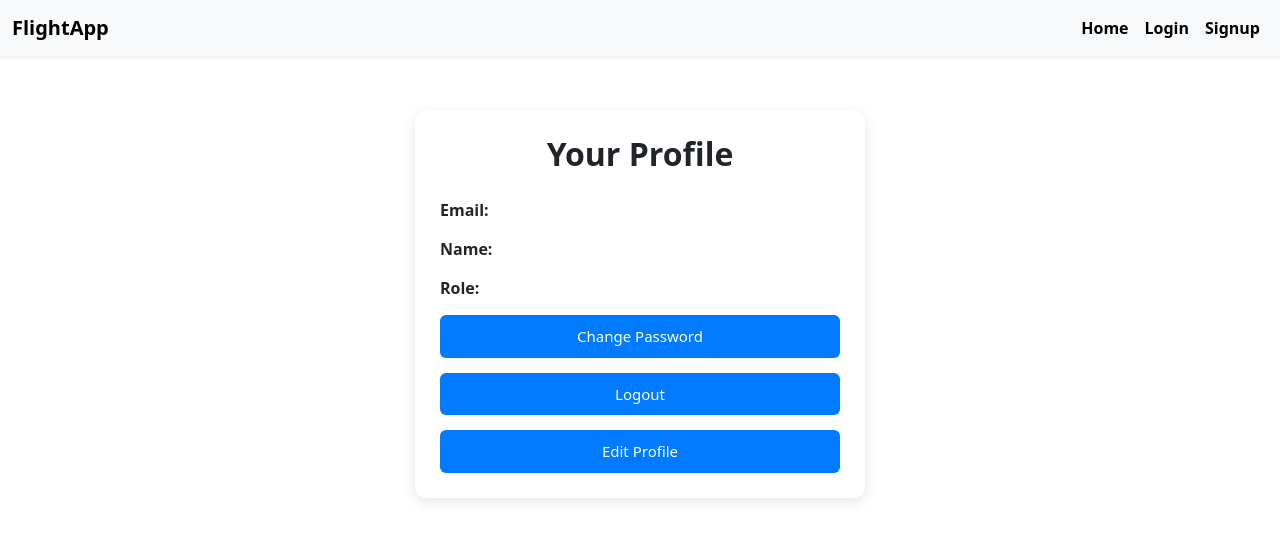
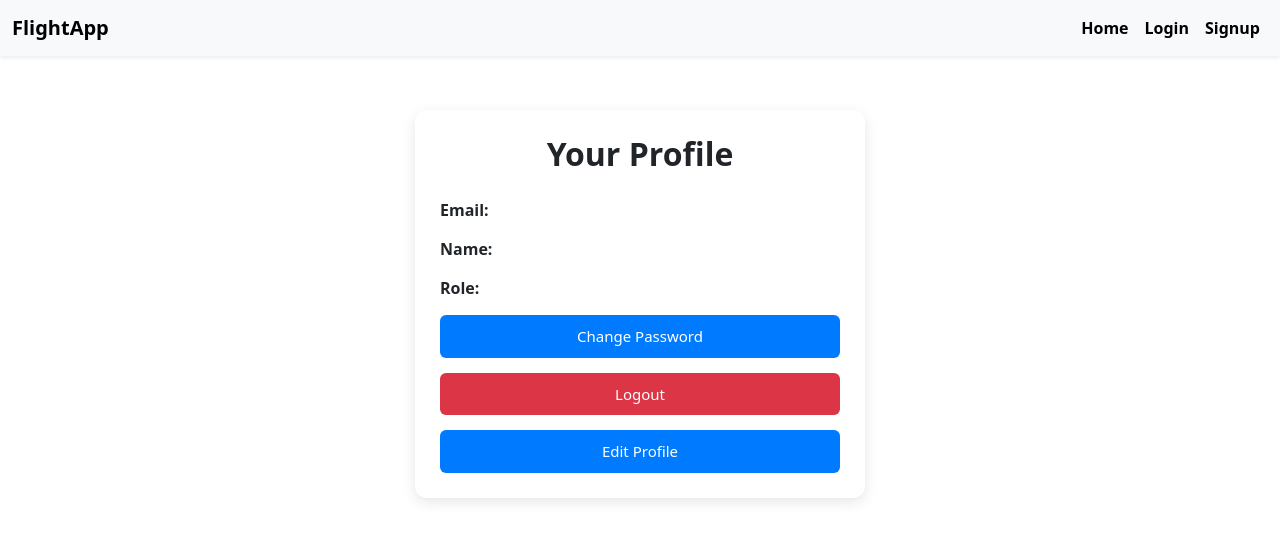
Before and after one commit to Pranitha161/Flight-Booking-System-Application, an Angular app: page /profile in a window 1280 px wide. Shown: the top 540 px of the page. Built offline with nearby package versions, Linux system fonts and the light colour scheme; no server answers.

Commit message:
Changed button color to red for logout

```diff
--- a/src/app/profile/profile.css
+++ b/src/app/profile/profile.css
@@ -41,12 +41,12 @@
     transition: 0.2s;
 }
 
-.profile-card button:not(.cancel-btn) {
+.profile-card button:not(.cancel-btn,.logout-btn) {
     background-color: #007bff;
     color: white;
 }
 
-.profile-card button:not(.cancel-btn):hover {
+.profile-card button:not(.cancel-btn,.logout-btn):hover {
     background-color: #0056b3;
 }
 
@@ -58,7 +58,10 @@
 .changePassword-btn:hover {
     background-color: #0056b3;
 }
-
+.logout-btn{
+    background-color: #dc3545;
+    color: white;
+}
 .cancel-btn {
     background-color: #dc3545;
     color: white;
```
